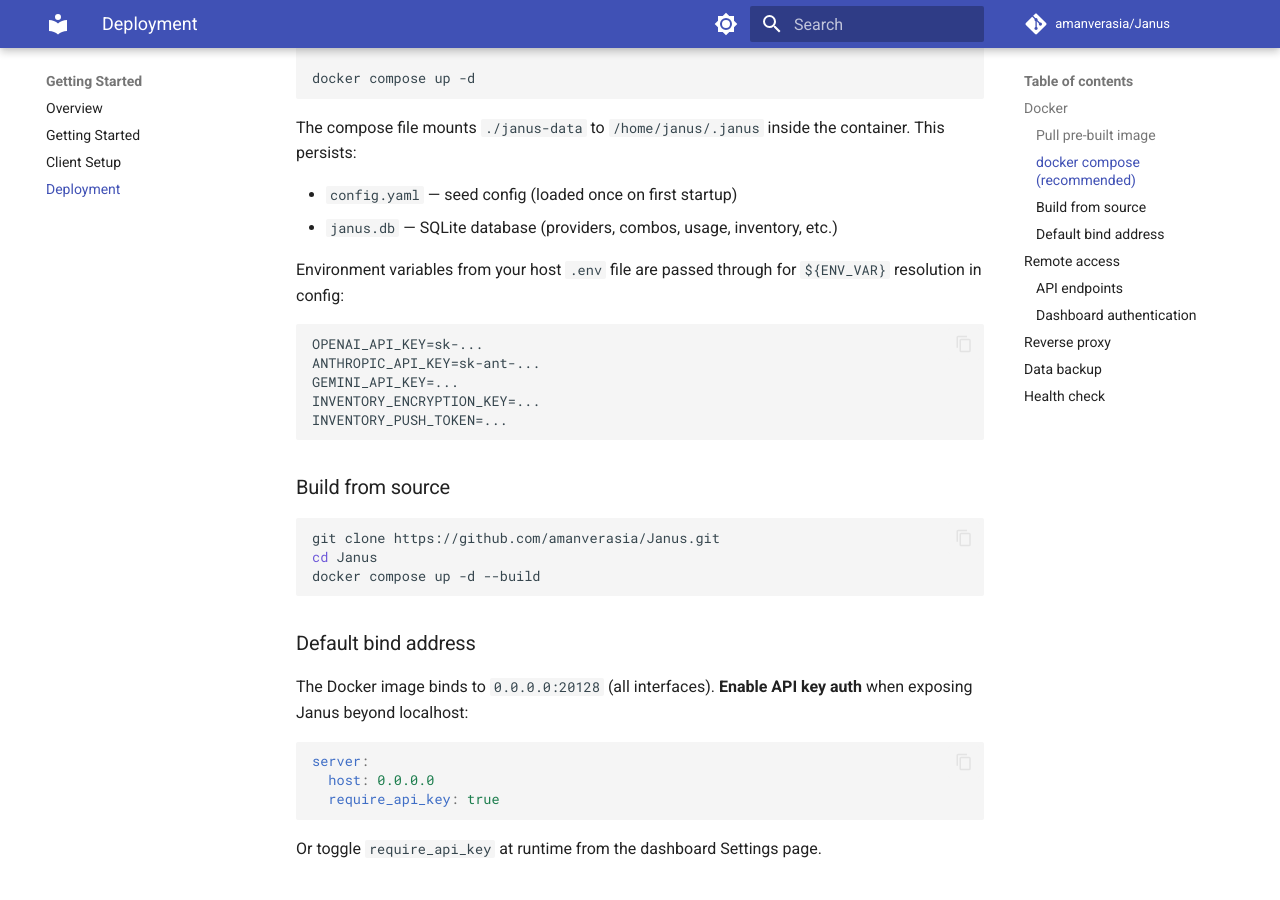
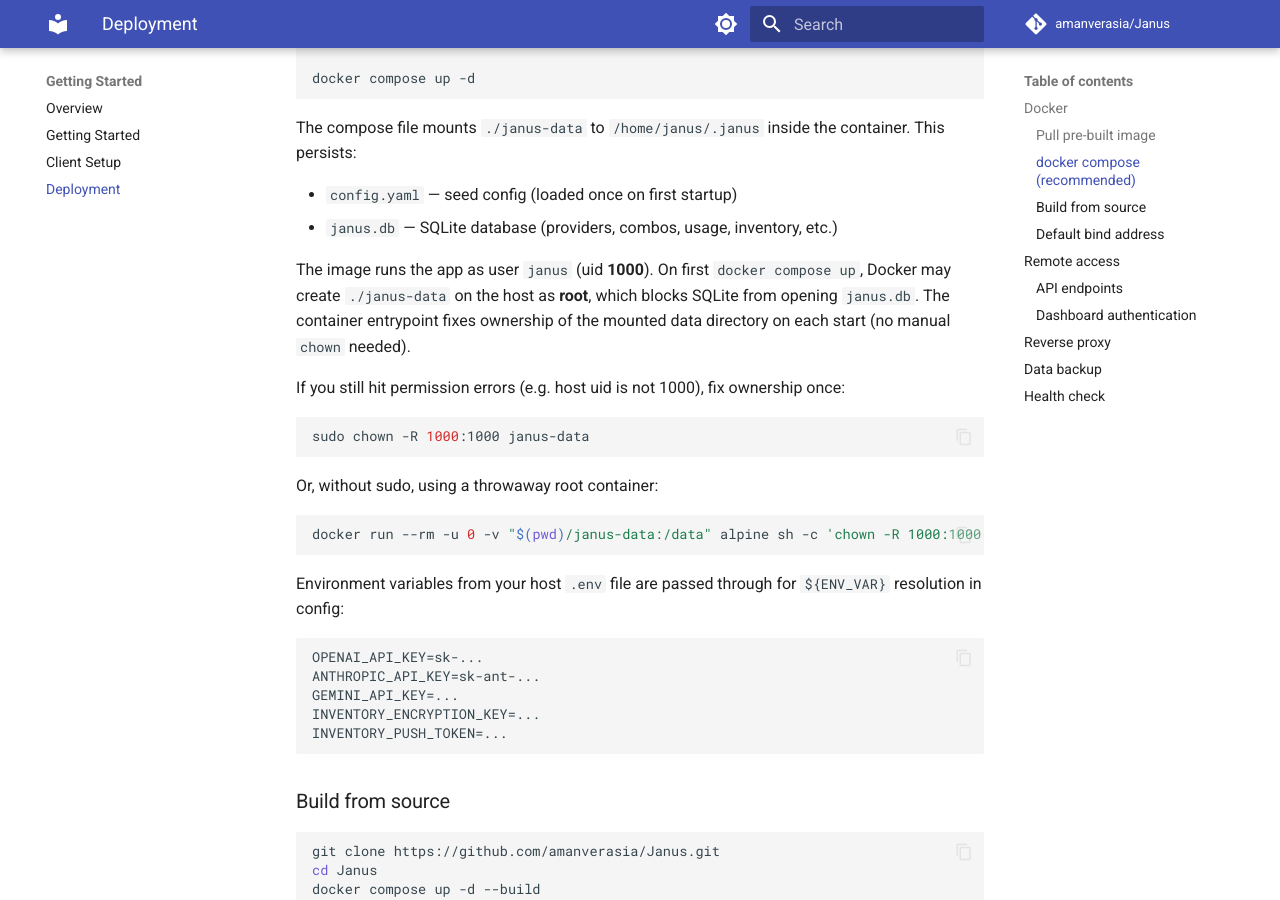
Before and after one commit to amanverasia/Janus, an MkDocs documentation site: the page built from docs/deployment.md, in a window 1280 px wide and 900 px high, scrolled down 593 px. Built offline with MkDocs 1.6.1 and Material for MkDocs 9.7.7, drawn with Linux system fonts in a browser that asks for light colours; comment, search, counter and statistics services are not loaded.

Commit message:
Release v0.3.2
Fix Docker volume permissions on startup and replace Require API Key button
with a persisting toggle on the Settings page.

Co-authored-by: Cursor <cursoragent@cursor.com>

````diff
--- a/docs/deployment.md
+++ b/docs/deployment.md
@@ -28,6 +28,23 @@ container. This persists:
 
 - `config.yaml` — seed config (loaded once on first startup)
 - `janus.db` — SQLite database (providers, combos, usage, inventory, etc.)
+
+The image runs the app as user `janus` (uid **1000**). On first `docker compose up`,
+Docker may create `./janus-data` on the host as **root**, which blocks SQLite from
+opening `janus.db`. The container entrypoint fixes ownership of the mounted data
+directory on each start (no manual `chown` needed).
+
+If you still hit permission errors (e.g. host uid is not 1000), fix ownership once:
+
+```bash
+sudo chown -R 1000:1000 janus-data
+```
+
+Or, without sudo, using a throwaway root container:
+
+```bash
+docker run --rm -u 0 -v "$(pwd)/janus-data:/data" alpine sh -c 'chown -R 1000:1000 /data'
+```
 
 Environment variables from your host `.env` file are passed through for
 `${ENV_VAR}` resolution in config:
--- a/pyproject.toml
+++ b/pyproject.toml
@@ -4,7 +4,7 @@ build-backend = "hatchling.build"
 
 [project]
 name = "janus-ai"
-version = "0.3.1"
+version = "0.3.2"
 description = "The two-faced AI routing gateway"
 readme = "README.md"
 license = "GPL-3.0-only"
````
Also changed, not shown: CHANGELOG.md (+11 -0 lines), src/janus/dashboard/templates/settings.html (+64 -20 lines), 3 other files.
